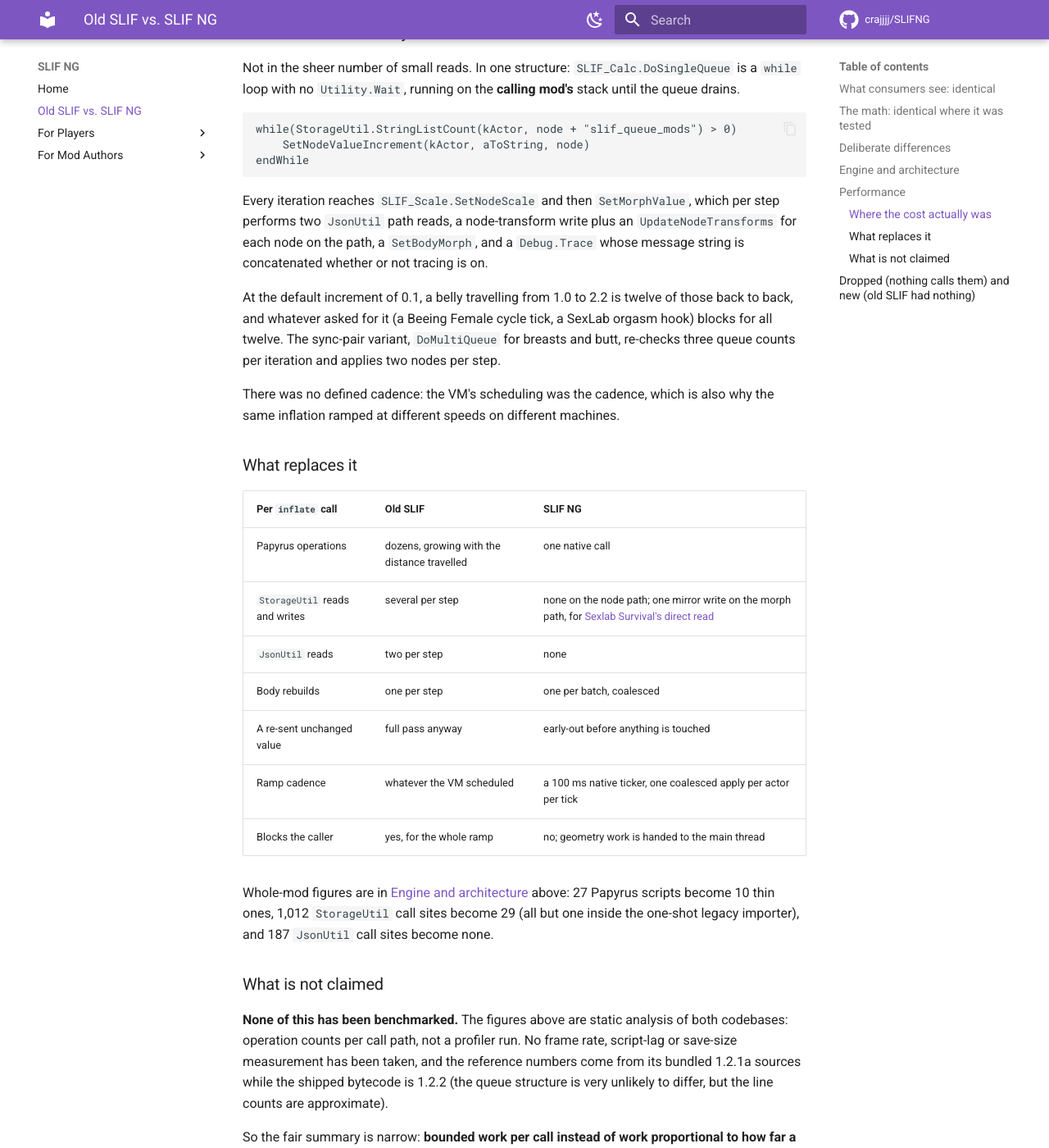
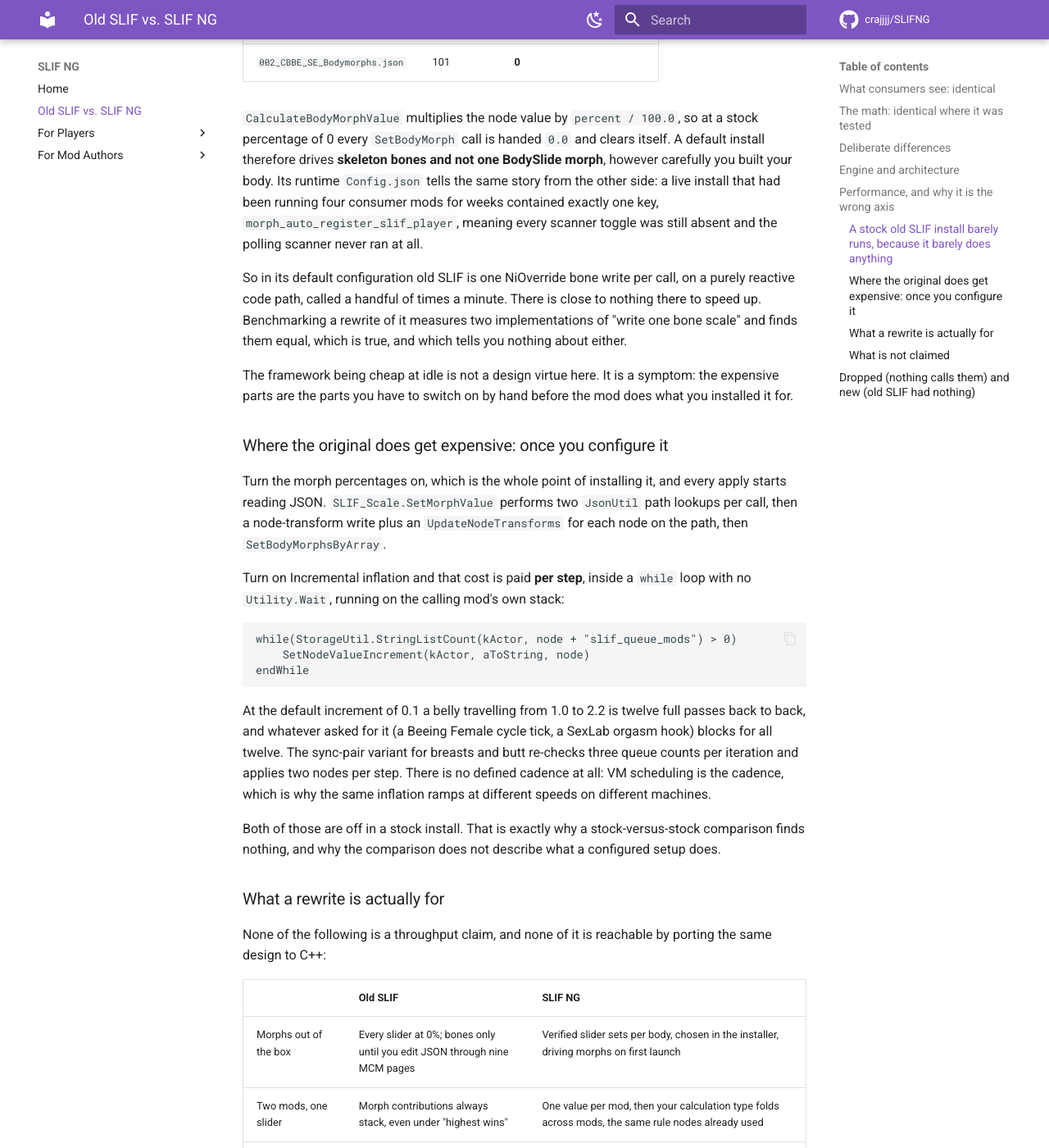
Before and after one commit to crajjjj/SLIFNG, an MkDocs documentation site: the page built from docs/comparison.md, in a window 1280 px wide and 1400 px high, scrolled down 3777 px. Shown: the whole window at 82% size. Built offline with MkDocs 1.6.1 and Material for MkDocs 9.7.7, drawn with Linux system fonts in a browser that asks for light colours; comment, search, counter and statistics services are not loaded; some of the changed text lies outside the part shown.

Commit message:
docs: reframe the performance claim around what stock SLIF actually does
All 270 sliders in its three shipped body tables sit at 0%, so a default
install drives bones and no morphs -- which is why an SKSE port of it
benchmarks identically. Replaces the unprovable 'heavy script load' line
with that, and states plainly that no benchmark has been run.

````diff
--- a/docs/comparison.md
+++ b/docs/comparison.md
@@ -50,27 +50,51 @@ Everything below is pinned against decompiled SLIF SE 1.2.2 bytecode and its liv
 | Body configuration | Hand-edited JSON through nine MCM pages; morphs ship disabled | Per-actor INI profiles picked in the installer; UBE matched by race; verified slider names |
 | Diagnostics | Silent | An MCM actor page: who inflates what, what it becomes on this body, what RaceMenu actually shows, which foreign mods stack on top |
 
-## Performance
+## Performance, and why it is the wrong axis
 
-SLIF NG is not faster in frames per second, and a user who says old SLIF ran fine
-is very likely right about their own setup. Three reasons it could be:
+Speed was never the pitch. A port that changed only the implementation language
+would deserve the shrug it gets, and if you rewrote old SLIF's hot path in C++
+and measured nothing, that is the correct result for the question you asked.
 
-* **The expensive path was off by default.** `SLIF_Util.inflateNode` tests
-  `InflateInstant` first, and the reference's own default inflation type is
-  instant (`SLIF_Util.GetDefaultInflationType` returns 1). Unless a mod was
-  switched to Incremental, the drain loop below never ran at all.
-* **Papyrus cost is latency, not frame rate.** The script engine has its own
-  budget; overrunning it delays scripts. The symptom is a belly that updates a
-  few seconds late, or a stack dump in the log, not a stutter.
-* **It scales with actors x consumers x churn.** One player and one inflation mod
-  is nothing at all. The complaints came from many-NPC load orders with several
-  mods writing at once.
+It is the wrong question, for a specific and checkable reason.
 
-### Where the cost actually was
+### A stock old SLIF install barely runs, because it barely does anything
 
-Not in the sheer number of small reads. In one structure: `SLIF_Calc.DoSingleQueue`
-is a `while` loop with no `Utility.Wait`, running on the **calling mod's** stack
-until the queue drains.
+Old SLIF ships three body-morph tables. Every slider in all three is disabled:
+
+| Shipped table | Sliders | With a non-zero percentage |
+|---|---|---|
+| `000_Default_Bodymorphs.json` | 101 | **0** |
+| `001_UUNP_Bodymorphs.json` | 68 | **0** |
+| `002_CBBE_SE_Bodymorphs.json` | 101 | **0** |
+
+`CalculateBodyMorphValue` multiplies the node value by `percent / 100.0`, so at a
+stock percentage of 0 every `SetBodyMorph` call is handed `0.0` and clears itself.
+A default install therefore drives **skeleton bones and not one BodySlide morph**,
+however carefully you built your body. Its runtime `Config.json` tells the same
+story from the other side: a live install that had been running four consumer mods
+for weeks contained exactly one key, `morph_auto_register_slif_player`, meaning
+every scanner toggle was still absent and the polling scanner never ran at all.
+
+So in its default configuration old SLIF is one NiOverride bone write per call,
+on a purely reactive code path, called a handful of times a minute. There is
+close to nothing there to speed up. Benchmarking a rewrite of it measures two
+implementations of "write one bone scale" and finds them equal, which is true,
+and which tells you nothing about either.
+
+The framework being cheap at idle is not a design virtue here. It is a symptom:
+the expensive parts are the parts you have to switch on by hand before the mod
+does what you installed it for.
+
+### Where the original does get expensive: once you configure it
+
+Turn the morph percentages on, which is the whole point of installing it, and
+every apply starts reading JSON. `SLIF_Scale.SetMorphValue` performs two
+`JsonUtil` path lookups per call, then a node-transform write plus an
+`UpdateNodeTransforms` for each node on the path, then `SetBodyMorphsByArray`.
+
+Turn on Incremental inflation and that cost is paid **per step**, inside a
+`while` loop with no `Utility.Wait`, running on the calling mod's own stack:
 
 ```papyrus
 while(StorageUtil.StringListCount(kActor, node + "slif_queue_mods") > 0)
@@ -78,53 +102,53 @@ while(StorageUtil.StringListCount(kActor, node + "slif_queue_mods") > 0)
 endWhile
 ```
 
-Every iteration reaches `SLIF_Scale.SetNodeScale` and then `SetMorphValue`, which
-per step performs two `JsonUtil` path reads, a node-transform write plus an
-`UpdateNodeTransforms` for each node on the path, a `SetBodyMorph`, and a
-`Debug.Trace` whose message string is concatenated whether or not tracing is on.
+At the default increment of 0.1 a belly travelling from 1.0 to 2.2 is twelve
+full passes back to back, and whatever asked for it (a Beeing Female cycle tick,
+a SexLab orgasm hook) blocks for all twelve. The sync-pair variant for breasts
+and butt re-checks three queue counts per iteration and applies two nodes per
+step. There is no defined cadence at all: VM scheduling is the cadence, which is
+why the same inflation ramps at different speeds on different machines.
 
-At the default increment of 0.1, a belly travelling from 1.0 to 2.2 is twelve of
-those back to back, and whatever asked for it (a Beeing Female cycle tick, a
-SexLab orgasm hook) blocks for all twelve. The sync-pair variant, `DoMultiQueue`
-for breasts and butt, re-checks three queue counts per iteration and applies two
-nodes per step.
+Both of those are off in a stock install. That is exactly why a stock-versus-stock
+comparison finds nothing, and why the comparison does not describe what a
+configured setup does.
 
-There was no defined cadence: the VM's scheduling was the cadence, which is also
-why the same inflation ramped at different speeds on different machines.
+### What a rewrite is actually for
 
-### What replaces it
+None of the following is a throughput claim, and none of it is reachable by
+porting the same design to C++:
 
-| Per `inflate` call | Old SLIF | SLIF NG |
+| | Old SLIF | SLIF NG |
 |---|---|---|
-| Papyrus operations | dozens, growing with the distance travelled | one native call |
-| `StorageUtil` reads and writes | several per step | none on the node path; one mirror write on the morph path, for [Sexlab Survival's direct read](#what-consumers-see-identical) |
-| `JsonUtil` reads | two per step | none |
-| Body rebuilds | one per step | one per batch, coalesced |
-| A re-sent unchanged value | full pass anyway | early-out before anything is touched |
-| Ramp cadence | whatever the VM scheduled | a 100 ms native ticker, one coalesced apply per actor per tick |
-| Blocks the caller | yes, for the whole ramp | no; geometry work is handed to the main thread |
+| Morphs out of the box | Every slider at 0%; bones only until you edit JSON through nine MCM pages | Verified slider sets per body, chosen in the installer, driving morphs on first launch |
+| Two mods, one slider | Morph contributions always stack, even under "highest wins" | One value per mod, then your calculation type folds across mods, the same rule nodes already used |
+| Ramp cadence | Undefined; whatever the VM scheduled | A fixed 100 ms native ticker with one coalesced apply per actor per tick, and an MCM speed multiplier that retimes growth already in flight |
+| Worst-case latency | A consumer's call blocks for the whole ramp | Bounded: one native call, geometry handed to the main thread |
+| Re-sent unchanged value | A full pass anyway | Early-out before anything is touched |
+| State | Hundreds of StorageUtil keys in the Papyrus save | One compact co-save record, recomputed and re-applied every load |
+| When it goes wrong | Silent | An actor page naming every contributor, what it becomes on this body, and what RaceMenu actually holds |
 
-Whole-mod figures are in [Engine and architecture](#engine-and-architecture)
-above: 27 Papyrus scripts become 10 thin ones, 1,012 `StorageUtil` call sites
-become 29 (all but one inside the one-shot legacy importer), and 187 `JsonUtil`
-call sites become none.
+The per-call arithmetic does improve, and the whole-mod figures in
+[Engine and architecture](#engine-and-architecture) are real: 27 Papyrus scripts
+to 10 thin ones, 1,012 `StorageUtil` call sites to 29 (all but one inside the
+one-shot legacy importer), 187 `JsonUtil` call sites to none. Those numbers
+matter most in the configured, many-actor, several-consumer case that the stock
+comparison never reaches.
 
 ### What is not claimed
 
-**None of this has been benchmarked.** The figures above are static analysis of
-both codebases: operation counts per call path, not a profiler run. No frame
-rate, script-lag or save-size measurement has been taken, and the reference
-numbers come from its bundled 1.2.1a sources while the shipped bytecode is 1.2.2
-(the queue structure is very unlikely to differ, but the line counts are
-approximate).
+No benchmark has been run. The figures above are static analysis of both
+codebases, operation counts along each call path, not a profiler trace, and no
+frame-rate, script-lag or save-size measurement has been taken. The reference
+counts come from its bundled 1.2.1a sources while the shipped bytecode is 1.2.2;
+the queue structure is very unlikely to differ, but treat the line counts as
+approximate.
 
-So the fair summary is narrow: **bounded work per call instead of work
-proportional to how far a body is travelling, and no script loop on the
-consumer's thread.** If old SLIF performed acceptably for you, SLIF NG's real
-arguments are elsewhere: the setup surface (nine MCM pages and hand-edited JSON
-become a profile chosen in the installer plus one magnitude knob), the much
-smaller persisted state, and diagnostics that tell you what is actually
-happening.
+The claim, stated precisely: **bounded work per call instead of work proportional
+to how far a body is travelling, no script loop on the consumer's thread, and a
+default install that drives the body you actually built.** If you are looking for
+a frame-rate number, there is not one, and a mod that only offered that would not
+be worth installing.
 
 ## Dropped (nothing calls them) and new (old SLIF had nothing)
 
````
Also changed, not shown: README.md (+4 -2 lines), nexus description.md (+3 -1 lines).
